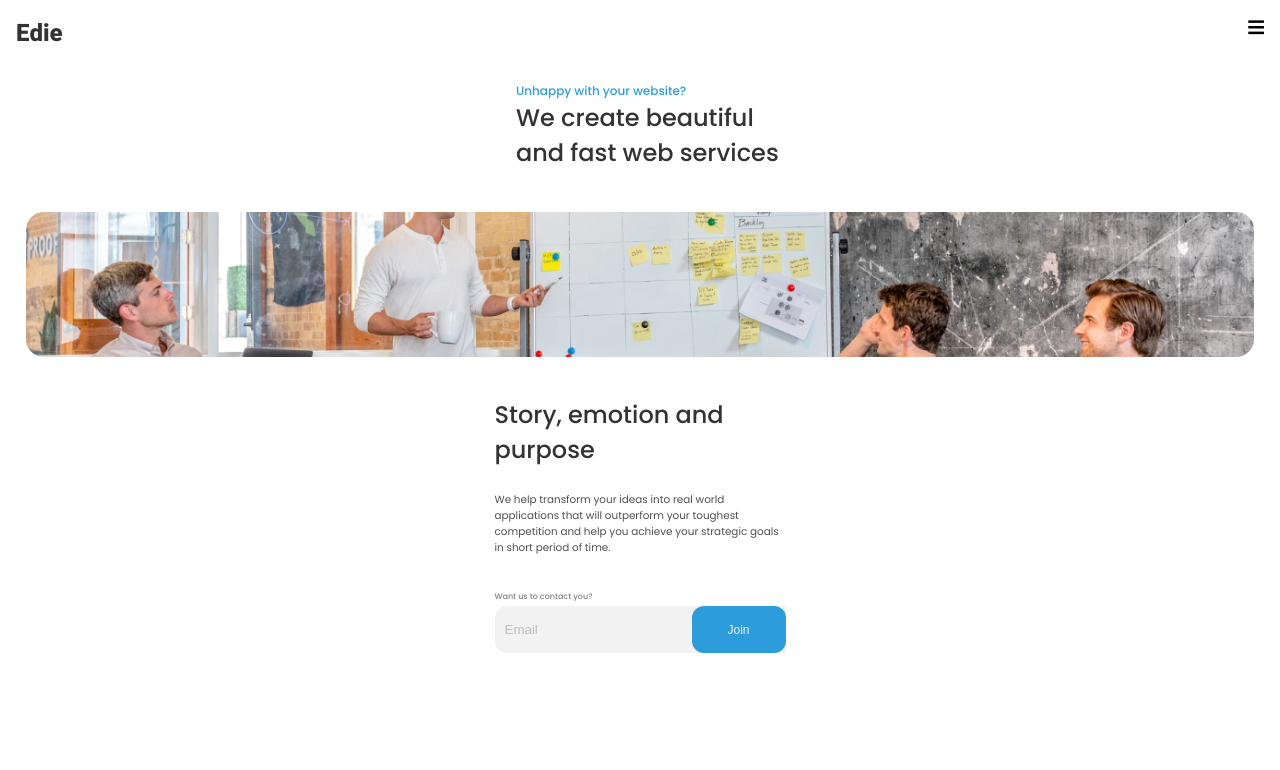
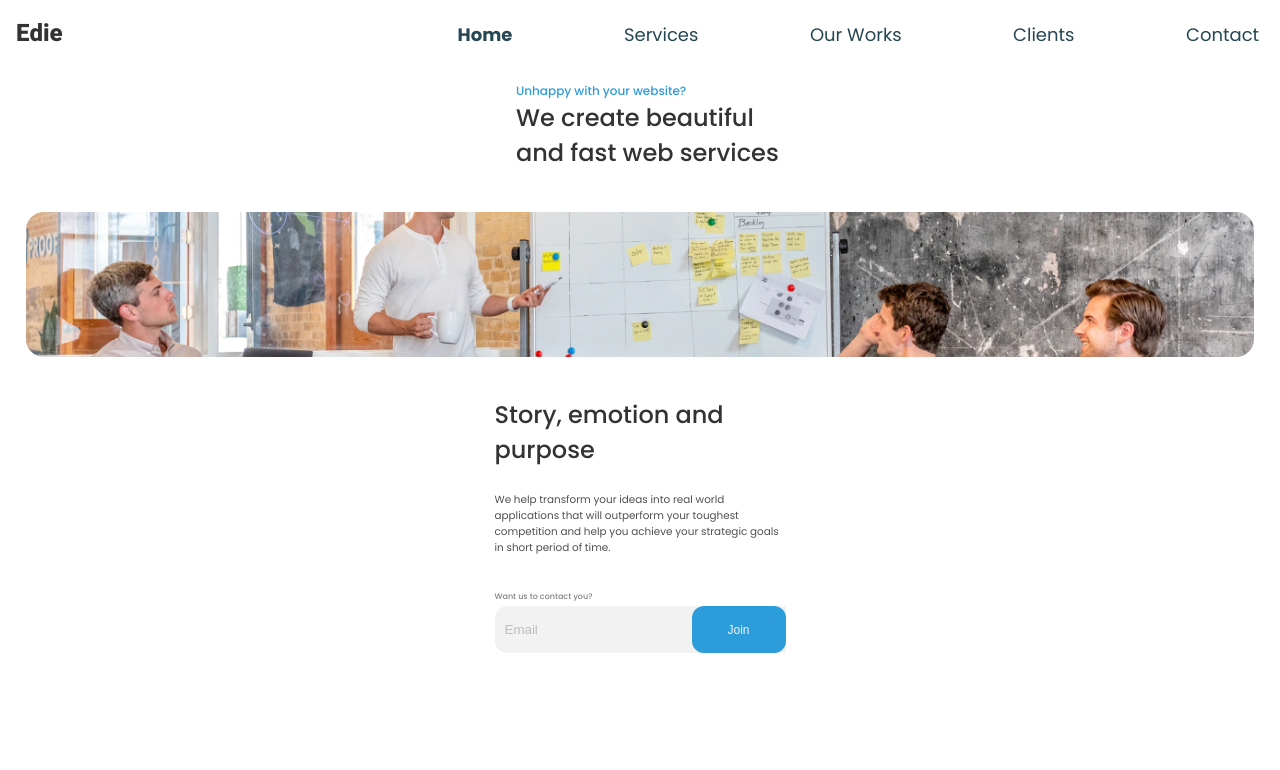
Before and after one commit to corzahk/Challgen-6, a plain HTML site: page index.html in a window 1280 px wide. Shown: the top 770 px of the page. Drawn offline with nearby package versions, Linux system fonts and the light colour scheme.

Commit message:
responsive menu

```diff
--- a/css/main.css
+++ b/css/main.css
@@ -467,3 +467,40 @@ li {
 .corza {
   text-align: center;
 }
+
+@media screen and (min-width: 900px) {
+  ul li.active a {
+    font-weight: 700;
+    border-bottom: 3px solid rgb(46, 34, 34);
+  }
+
+  .nav-body-items {
+    background: none;
+  }
+  .nav-body {
+    width: 65%;
+  }
+  .nav-body-item a {
+    color: #264653;
+  }
+  .nav-body-items {
+    transform: translate(0);
+    background-color: none;
+    position: relative;
+    width: 100%;
+    height: initial;
+    transition: none;
+  }
+  .nav-body-items ul {
+    width: 100%;
+    display: flex;
+    justify-content: space-between;
+  }
+  .nav-body-item {
+    font-size: 18px;
+  }
+  #menu,
+  #cancel {
+    display: none;
+  }
+}
```
